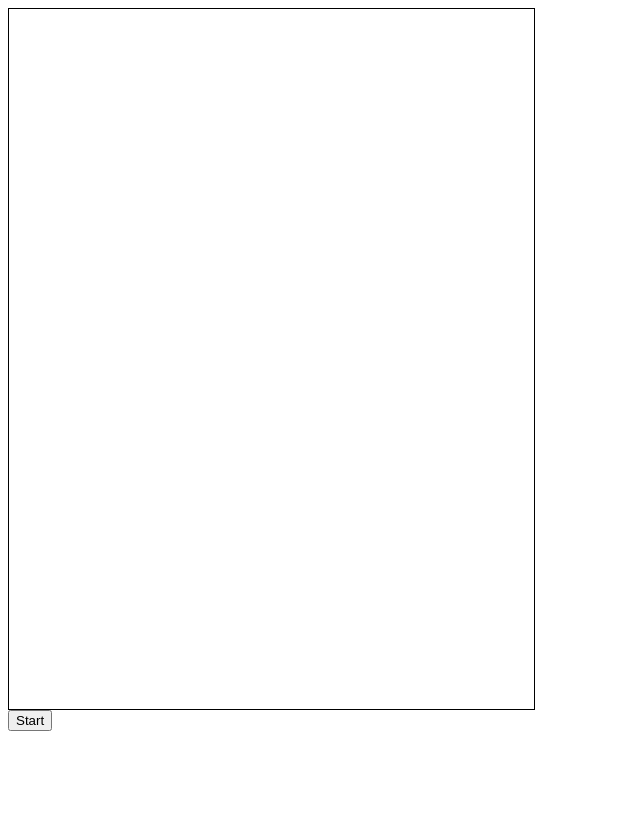
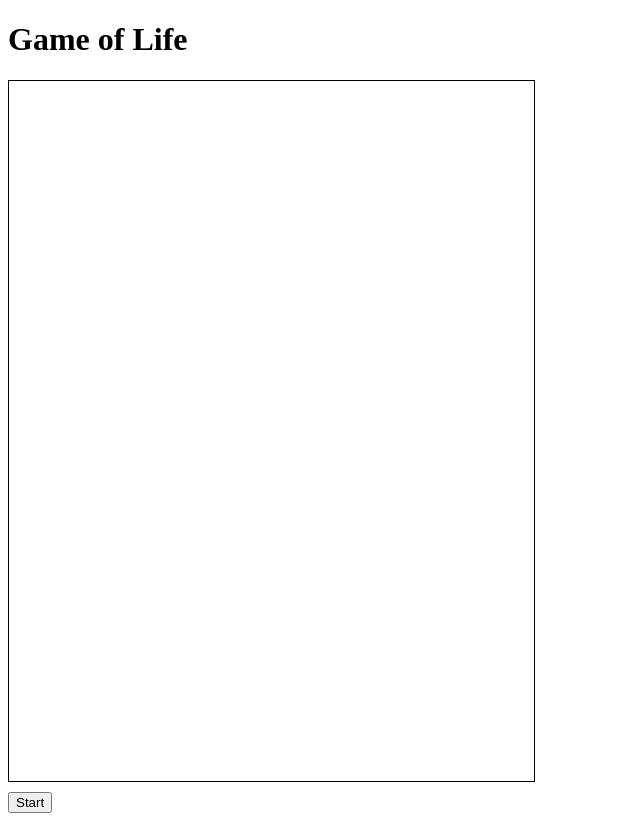
Before and after one commit to 66baphomet/game-of-life, a plain HTML site: page index.html in a window 1280 px wide. Shown: the whole page, without its empty margins (0-640 px from the left). Before the commit the page ends 800 px from the top, so only its background shows below. Drawn offline with Linux system fonts and the light colour scheme.

Commit message:
added header

```diff
--- a/index.html
+++ b/index.html
@@ -4,9 +4,13 @@
     <meta charset="UTF-8">
     <meta name="viewport" content="width=device-width, initial-scale=1.0">
     <link rel="stylesheet" href="style.css">
-    <title>Game Of Life</title>
+    <title>Game of Life</title>
 </head>
 <body>
+
+    <header>
+       <h1>Game of Life</h1>
+    </header>
 
     <div class="container">
         <div class="grid"></div>
--- a/style.css
+++ b/style.css
@@ -4,6 +4,7 @@
     width: 525px;
     height: 700px;
     border: black 1px solid;
+    margin-bottom: 10px;
 }
 
 .grid{
```
